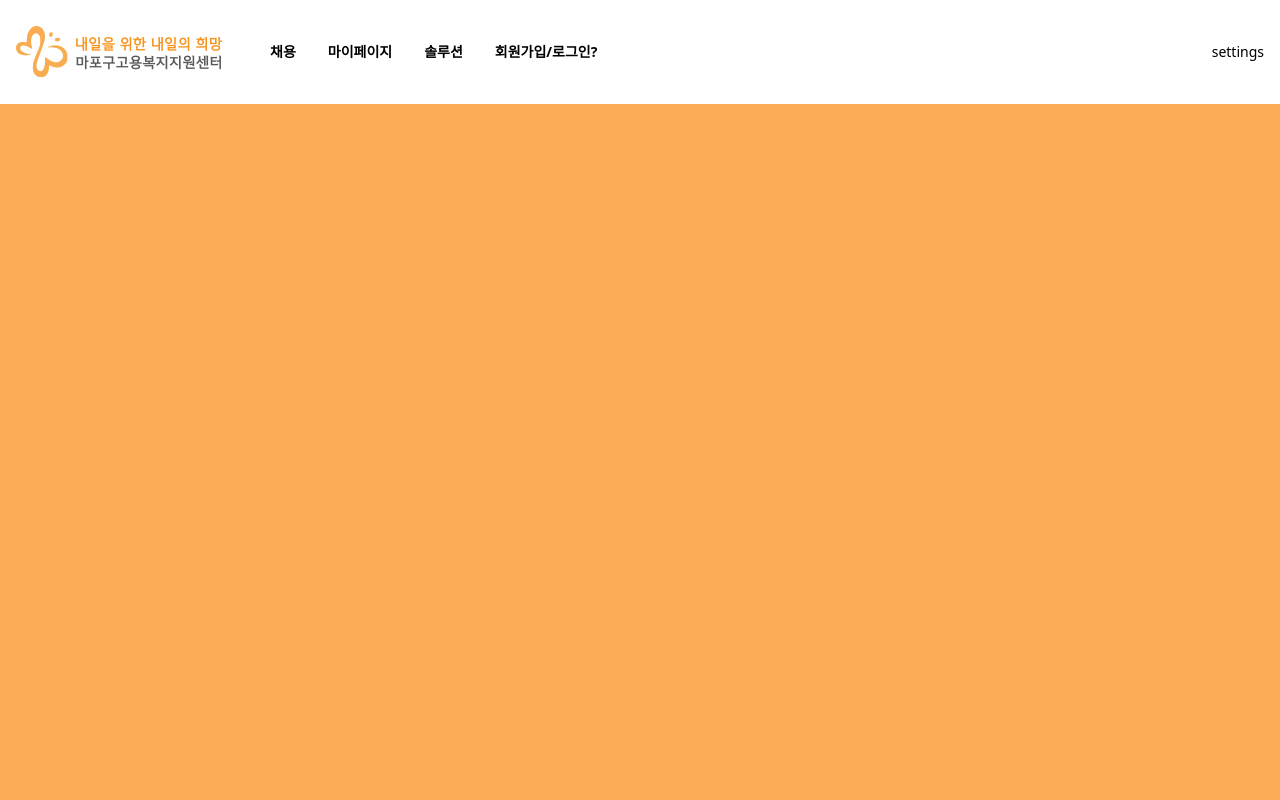
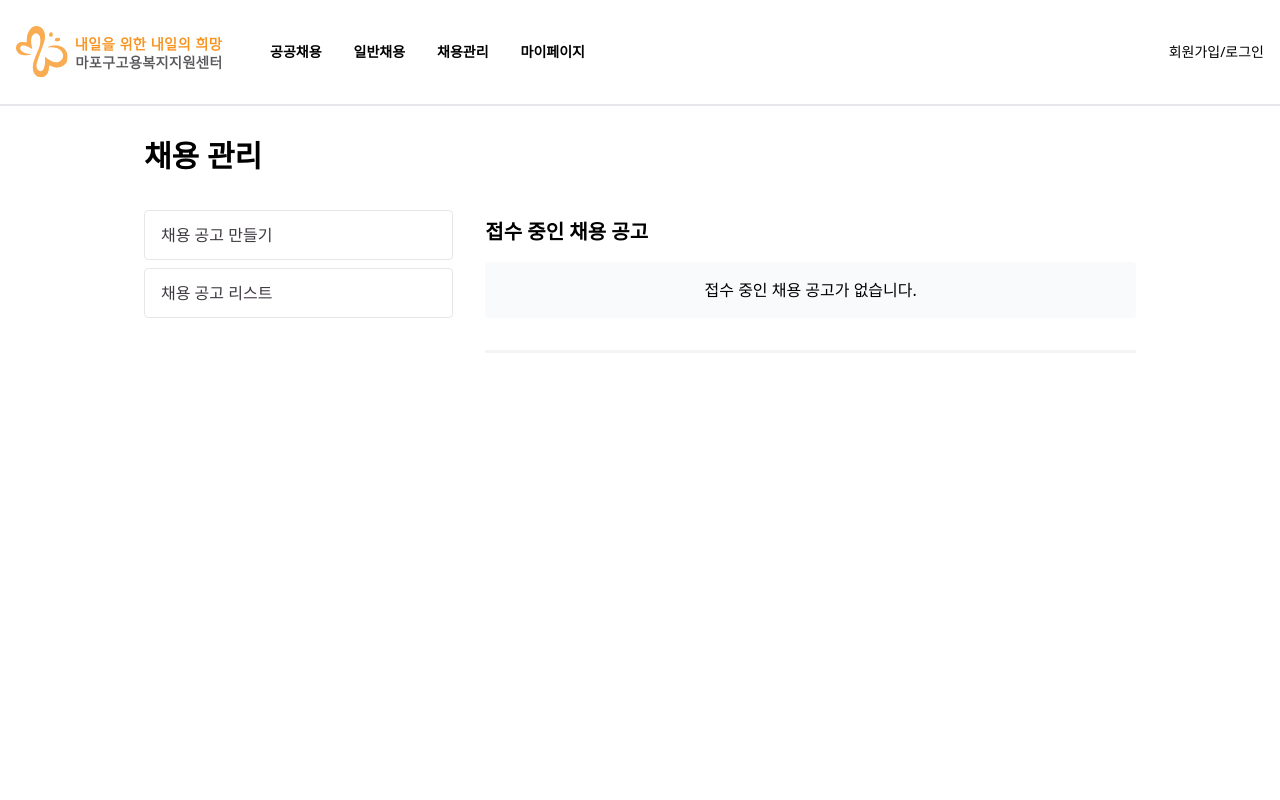
Before and after one commit to bleuuue/mapo-employment-support-center, a React (Create React App) app: page /recruit in a window 1280 px wide. Shown: the top 800 px of the page. Built offline with nearby package versions, Linux system fonts and the light colour scheme; the HTML template or start-up script is replaced by a standard one.

Commit message:
recruitment page CSS

```diff
--- a/src/App.tsx
+++ b/src/App.tsx
@@ -2,6 +2,7 @@ import { FC } from 'react';
 import { BrowserRouter as Router, Route, Switch } from 'react-router-dom';
 import Layout from './components/Layout';
 import Main from './pages/main';
+import Recruitment from './pages/recruitment';
 
 const App: FC = () => {
   return (
@@ -9,6 +10,7 @@ const App: FC = () => {
       <Layout>
         <Switch>
           <Route exact path="/" component={Main} />
+          <Route path="/recruit" component={Recruitment} />
         </Switch>
       </Layout>
     </Router>
--- a/src/components/header.tsx
+++ b/src/components/header.tsx
@@ -1,8 +1,9 @@
 import { FC } from 'react';
+import { Route, Link } from 'react-router-dom';
 
 const Header: FC = () => {
   return (
-    <>
+    <div className="border-b-2 border-gray-200">
       <header className="max-w-screen-xl mx-auto px-4 flex flex-row flex-wrap text-xs lg:text-sm justify-between items-center py-4">
         <div className="flex flex-row flex-wrap justify-between items-center space-x-12">
           <div className="text-bold text-2xl">
@@ -12,24 +13,24 @@ const Header: FC = () => {
           </div>
           <nav className="hidden lg:block space-x-8 font-bold">
             <a href="#" className="whitespace-nowrap">
-              채용
+              공공채용
             </a>
             <a href="#" className="whitespace-nowrap">
+              일반채용
+            </a>
+            <Link to="/recruit" className="whitespace-nowrap">
+              채용관리
+            </Link>
+            <a href="#" className="whitespace-nowrap">
               마이페이지
-            </a>
-            <a href="#" className="whitespace-nowrap">
-              솔루션
-            </a>
-            <a href="#" className="whitespace-nowrap">
-              회원가입/로그인?
             </a>
           </nav>
         </div>
         <div className="flex flex-row flex-wrap justify-between items-center space-x-3">
-          settings
+          회원가입/로그인
         </div>
       </header>
-    </>
+    </div>
   );
 };
 
--- a/src/index.css
+++ b/src/index.css
@@ -11,5 +11,70 @@
 }
 
 .bg-y-mapo {
-  background-color: #fbab54;
+  background-color: #fff;
 }
+
+.layout-side {
+  @apply flex flex-col flex-wrap relative -mx-4;
+}
+
+.sidebar {
+  background: #fff;
+  @apply flex-auto px-4 order-1 mt-2 mb-2;
+}
+
+.container-recruit {
+  @apply container w-full mx-auto;
+}
+
+.content {
+  @apply flex-auto px-4 order-2 my-2;
+}
+
+.li-recruit {
+  @apply border border-gray-200 rounded flex-1 justify-start my-1 mx-2;
+}
+
+.a-li-recruit {
+  @apply inline-block w-full h-full py-3 px-4;
+}
+
+.list-menu {
+  @apply flex flex-wrap flex-col -mx-2;
+
+  color: rgba(62, 57, 64);
+}
+
+@media (min-width: 640px) {
+  .sidebar {
+    width: 25%;
+    margin-top: 0;
+    margin-bottom: 0;
+  }
+
+  .layout-side {
+    flex-direction: row;
+  }
+
+  .content {
+    @apply w-7/12 my-20;
+  }
+}
+
+@media (min-width: 960px) {
+  .content {
+    @apply w-7/12 my-28;
+  }
+}
+
+@media (min-width: 1280px) {
+  .container-recruit {
+    max-width: 1024px;
+  }
+}
+
+@media (min-width: 1536px) {
+  .container-recruit {
+    max-width: 1024px;
+  }
+}
--- /dev/null
+++ b/src/pages/recruitment.tsx
@@ -0,0 +1,45 @@
+import { FC } from 'react';
+
+const Recruitment: FC = () => {
+  return (
+    <div className="container-recruit px-4 pb-12">
+      <div className="layout-side">
+        <div className="sidebar">
+          <div className="py-8">
+            <h2 className="flex justify-between text-3xl font-bold">
+              채용 관리
+            </h2>
+          </div>
+          <div>
+            <ul className="list-menu">
+              <li className="li-recruit">
+                <a href="#" className="a-li-recruit">
+                  채용 공고 만들기
+                </a>
+              </li>
+              <li className="li-recruit">
+                <a href="#" className="a-li-recruit">
+                  채용 공고 리스트
+                </a>
+              </li>
+            </ul>
+          </div>
+        </div>
+        <div className="content">
+          <div className="container-recruit">
+            <div className="mb-8">
+              <h5 className="font-bold text-xl">접수 중인 채용 공고</h5>
+              <div className="text-center rounded bg-gray-50 p-4 mt-4">
+                접수 중인 채용 공고가 없습니다.
+              </div>
+            </div>
+            <hr className="border-b-2 border-gray-100 my-4"></hr>
+            <div className="my-8 relative"></div>
+          </div>
+        </div>
+      </div>
+    </div>
+  );
+};
+
+export default Recruitment;
```
